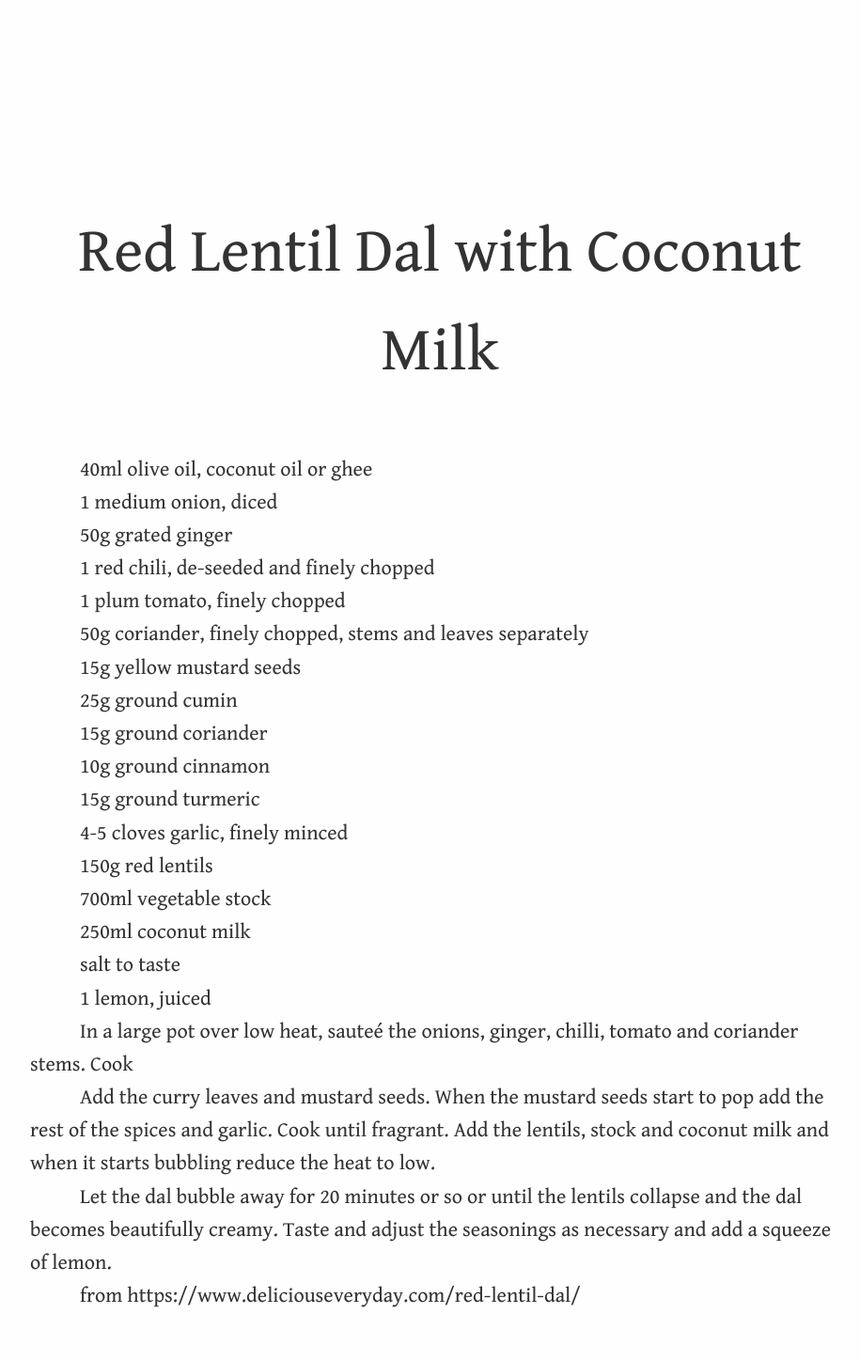
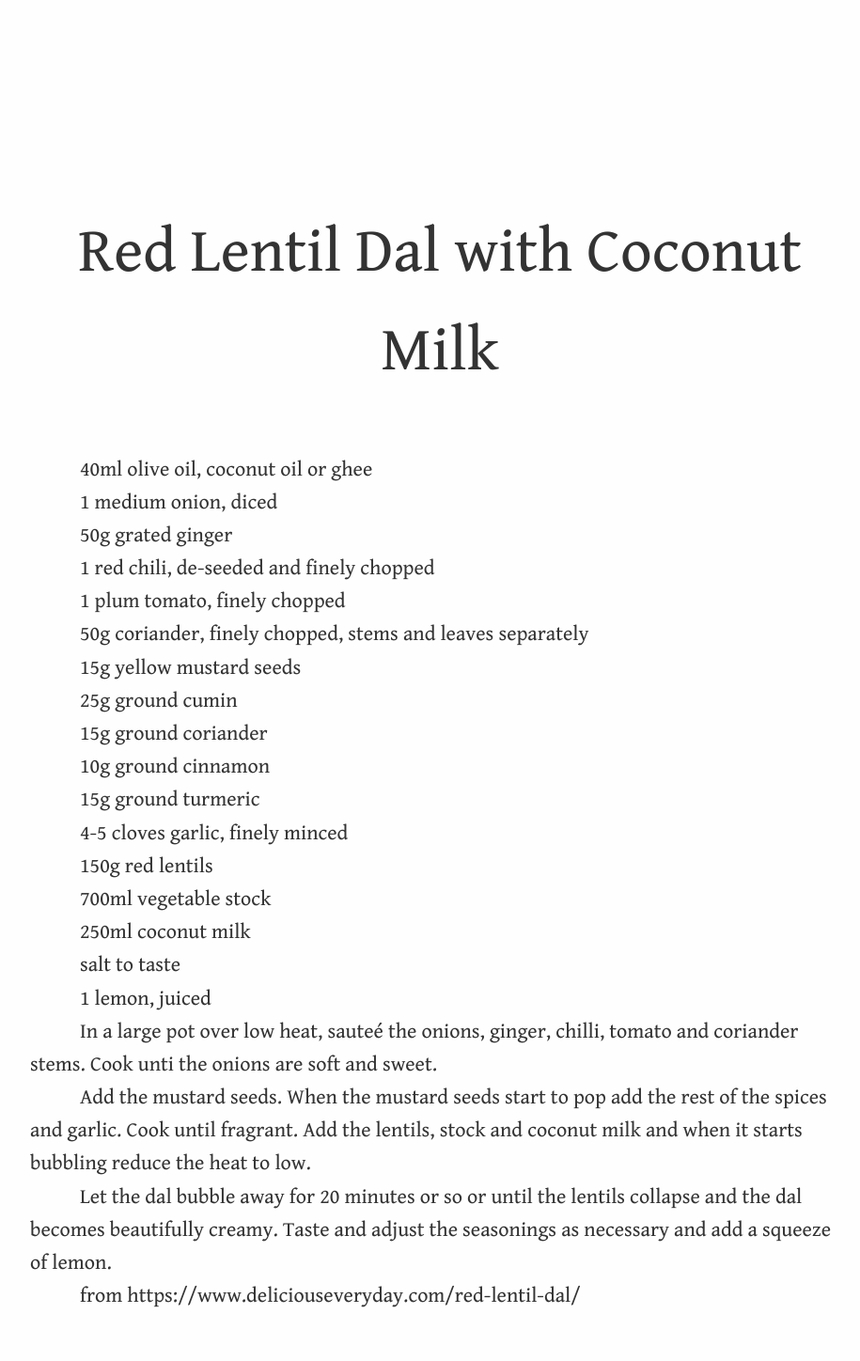
Before and after one commit to aredridel/recipes, a Jekyll site: the page built from Red Lentil Coconut Dal.md, in a window 1280 px wide. Shown: the whole page at 94% size, without its empty margins (172-1087 px from the left). Built offline with Jekyll 4.4.1, drawn with Linux system fonts in a browser that asks for light colours; our own code applies the rules of GitHub Pages for plain Markdown files.

Commit message:
/ ‘Red Lentil Coconut Dal.md’

```diff
--- a/Red Lentil Coconut Dal.md
+++ b/Red Lentil Coconut Dal.md
@@ -36,9 +36,9 @@ salt to taste
 
 
 
-In a large pot over low heat, sauteé the onions, ginger, chilli, tomato and coriander stems. Cook
+In a large pot over low heat, sauteé the onions, ginger, chilli, tomato and coriander stems. Cook unti the onions are soft and sweet.
 
-Add the curry leaves and mustard seeds. When the mustard seeds start to pop add the rest of the spices and garlic. Cook until fragrant. Add the lentils, stock and coconut milk and when it starts bubbling reduce the heat to low.
+Add the mustard seeds. When the mustard seeds start to pop add the rest of the spices and garlic. Cook until fragrant. Add the lentils, stock and coconut milk and when it starts bubbling reduce the heat to low.
 
 Let the dal bubble away for 20 minutes or so or until the lentils collapse and the dal becomes beautifully creamy. Taste and adjust the seasonings as necessary and add a squeeze of lemon.
 
```
